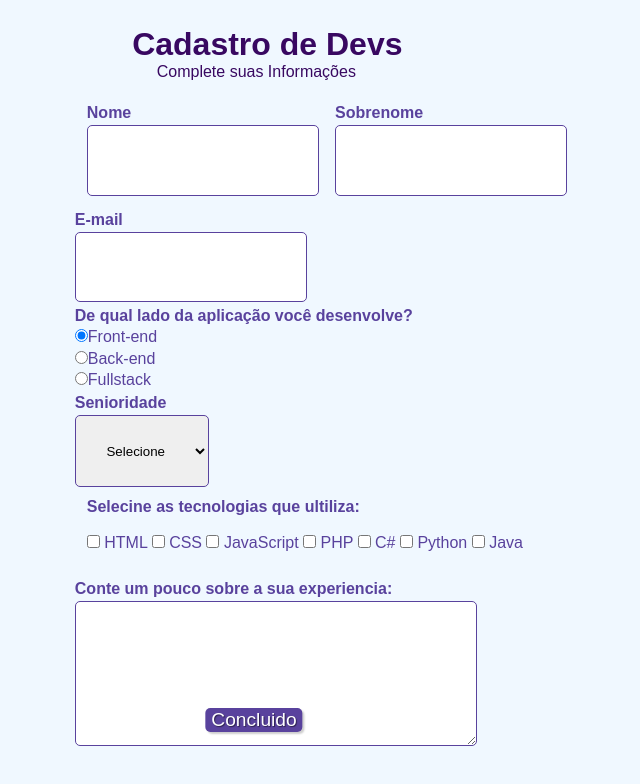
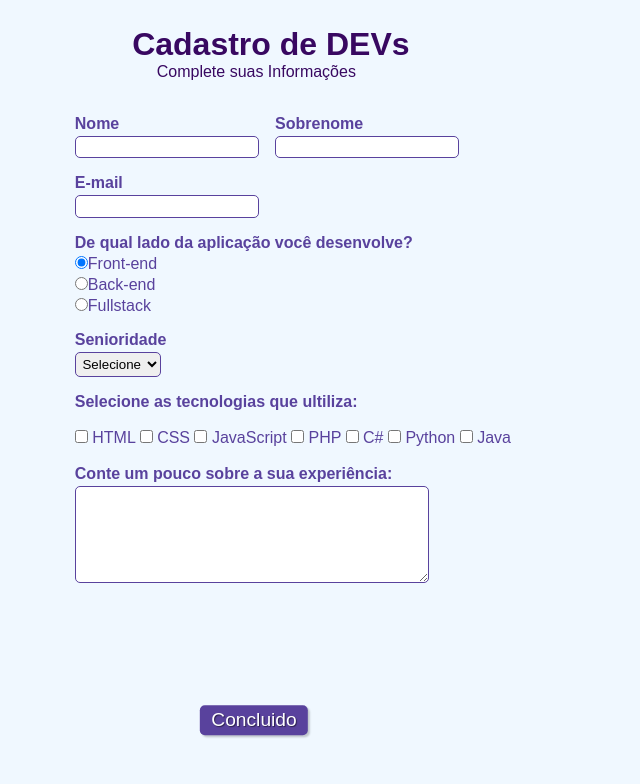
Before and after one commit to DeveloperJean/projeto-formulario, a plain HTML site: page index.html in a window 1280 px wide. Shown: the whole page, without its empty margins (386-1026 px from the left). Drawn offline with Linux system fonts and the light colour scheme.

Commit message:
alteração

```diff
--- a/index.html
+++ b/index.html
@@ -9,8 +9,8 @@
     <link rel="stylesheet" type="text/css" href="style.css" media="">
 </head>
 <body>
-    <div>
-        <h1 id="titulo">Cadastro de Devs</h1>
+    <div class="campo">
+        <h1 id="titulo">Cadastro de DEVs</h1>
         <p id="subtitulo">Complete suas Informações</p>
         <br>
     </div>
@@ -57,7 +57,7 @@
 
         <fieldset class="grupo">
             <div id="check">
-                <label><strong>Selecine as tecnologias que ultiliza:</strong></label><br><br>
+                <label><strong>Selecione as tecnologias que ultiliza:</strong></label><br><br>
                 <input type="checkbox" id="tecnologia1" name="tecnologia1" value="HTML">
                 <label for="tecnologia1">HTML</label>
                 <input type="checkbox" id="tecnologia2" name="tecnologia2" value="CSS">
@@ -77,8 +77,8 @@
 
         <div class="campo">
             <br>
-            <label><strong>Conte um pouco sobre a sua experiencia:</strong></label>
-            <textarea name="experiencia" style="width: 26em" id="experiencia" cols="30" rows="6"></textarea>
+            <label><strong>Conte um pouco sobre a sua experiência:</strong></label>
+            <textarea name="experiencia" style="width: 26em" id="experiencia" rows="6"></textarea>
         </div>
 
         <button class="botao" type="submit">Concluido</button>
--- a/style.css
+++ b/style.css
@@ -1,5 +1,6 @@
 *{
     margin: 0;
+    padding: 0%;
 }
 
 #titulo {
@@ -33,7 +34,7 @@ input, select, textarea, button {
 }
 
 .campo {
-    margin-bottom: 5px;
+    margin-bottom: 1em;
 }
 
 .campo label {
@@ -48,7 +49,7 @@ fieldset.grupo .campo{
 }
 
 .campo input[type="text"], .campo input[type="email"], .campo select, .campo textarea{
-    padding: 2em;
+    padding: 0.2em;
     border: 1px solid #59429d;
     box-shadow: 2px, 2px, 2px, rgb(0, 0, 0, 0.2);
     display: block;
@@ -58,7 +59,7 @@ fieldset.grupo .campo{
     padding-right: 1em;
 }
 
-.campo input:focus, .campo:select, .campo textarea:focus {
+.campo input:focus, .campo select:focus, .campo textarea:focus {
     background: #e0e0f8;
 }
 
@@ -68,7 +69,7 @@ fieldset.grupo .campo{
     border: 0;
     margin-bottom: 1em;
     color: #ffffff;
-    padding: 0.2em, 0.6em;
+    padding: 0.2em 0.6em;
     box-shadow: 2px 2px 2px rgba(0, 0, 0, 0.2);
     text-shadow: 1px 1px 1px rgba(0, 0, 0, 0.5);
     position: absolute;
@@ -78,10 +79,14 @@ fieldset.grupo .campo{
     transform: translate(-50%,-50%);
 }
 
-.botao:hover  {
+.botao:hover {
     background: #ccbbff;
-    box-shadow: 2px 2px 2px rgba(0, 0, 0, 0.2);
+    box-shadow: inset 2px 2px 2px rgba(0, 0, 0, 0.2);
     text-shadow: none;
+}
+
+.botao, select{
+    cursor: pointer;
 }
 
 #check {
```
